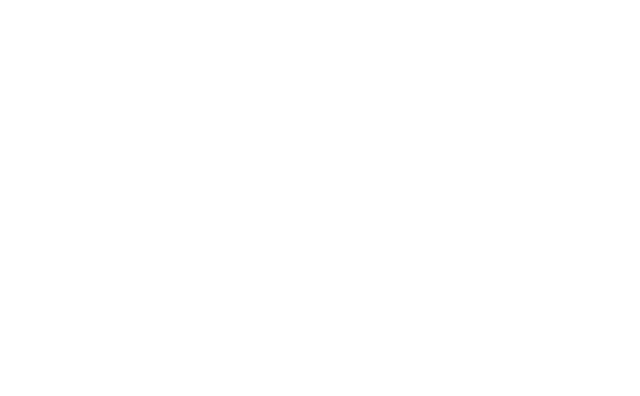
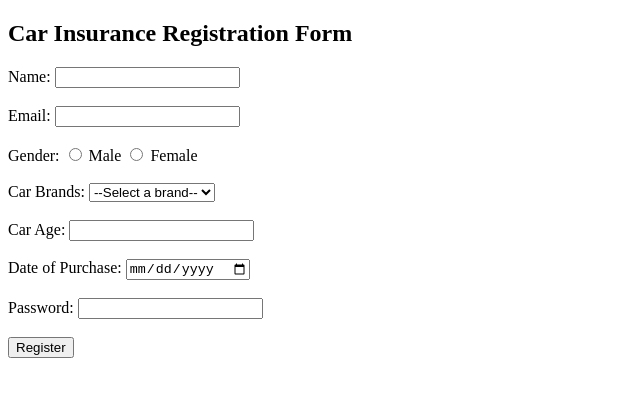
Before and after one commit to acciojob/car-insurance-form-Mech-Kal, a website: page main.html in a window 1280 px wide. Shown: the whole page, without its empty margins (0-640 px from the left). Drawn offline with Linux system fonts and the light colour scheme.

Commit message:
created a submission

```diff
--- a/main.html
+++ b/main.html
@@ -1,16 +1,62 @@
 <!DOCTYPE html>
+<html lang="en">
+<head>
+    <meta charset="UTF-8">
+    <meta name="viewport" content="width=device-width, initial-scale=1.0">
+    <title>Car Insurance Registration Form</title>
+    <link rel="stylesheet" href="styles.css">
+</head>
+<body>
+    <h2>Car Insurance Registration Form</h2>
 
-<html>
+    <form method="post" action="#">
+        <!-- Name -->
+        <label for="name">Name:</label>
+        <input type="text" id="name" name="name" required>
+        <br><br>
 
-<head>
-	<link rel="stylesheet" href="styles.css">
-</head>
+        <!-- Email -->
+        <label for="email">Email:</label>
+        <input type="email" id="email" name="email" required>
+        <br><br>
 
-<body>
-	<!-- the entire body must be written by student -->
-    <script type="text/javascript" src="./script.js">
-</script>
+        <!-- Gender -->
+        <label>Gender:</label>
+        <input type="radio" id="gender_m" name="gender" value="male" required>
+        <label for="gender_m">Male</label>
+        <input type="radio" id="gender_f" name="gender" value="female" required>
+        <label for="gender_f">Female</label>
+        <br><br>
 
+        <!-- Car Brands -->
+        <label for="cars">Car Brands:</label>
+        <select id="cars" name="cars">
+            <option value="">--Select a brand--</option>
+            <option value="bmw">BMW</option>
+            <option value="audi">Audi</option>
+            <option value="mercedez">Mercedez</option>
+        </select>
+        <br><br>
+
+        <!-- Car Age -->
+        <label for="carage">Car Age:</label>
+        <input type="number" id="carage" name="carage" required>
+        <br><br>
+
+        <!-- Date of Purchase -->
+        <label for="dop">Date of Purchase:</label>
+        <input type="date" id="dop" name="dop" required>
+        <br><br>
+
+        <!-- Password -->
+        <label for="password">Password:</label>
+        <input type="password" id="password" name="password" required>
+        <br><br>
+
+        <!-- Submit Button -->
+        <button type="submit">Register</button>
+    </form>
+
+    <script type="text/javascript" src="./script.js"></script>
 </body>
-
 </html>
```
